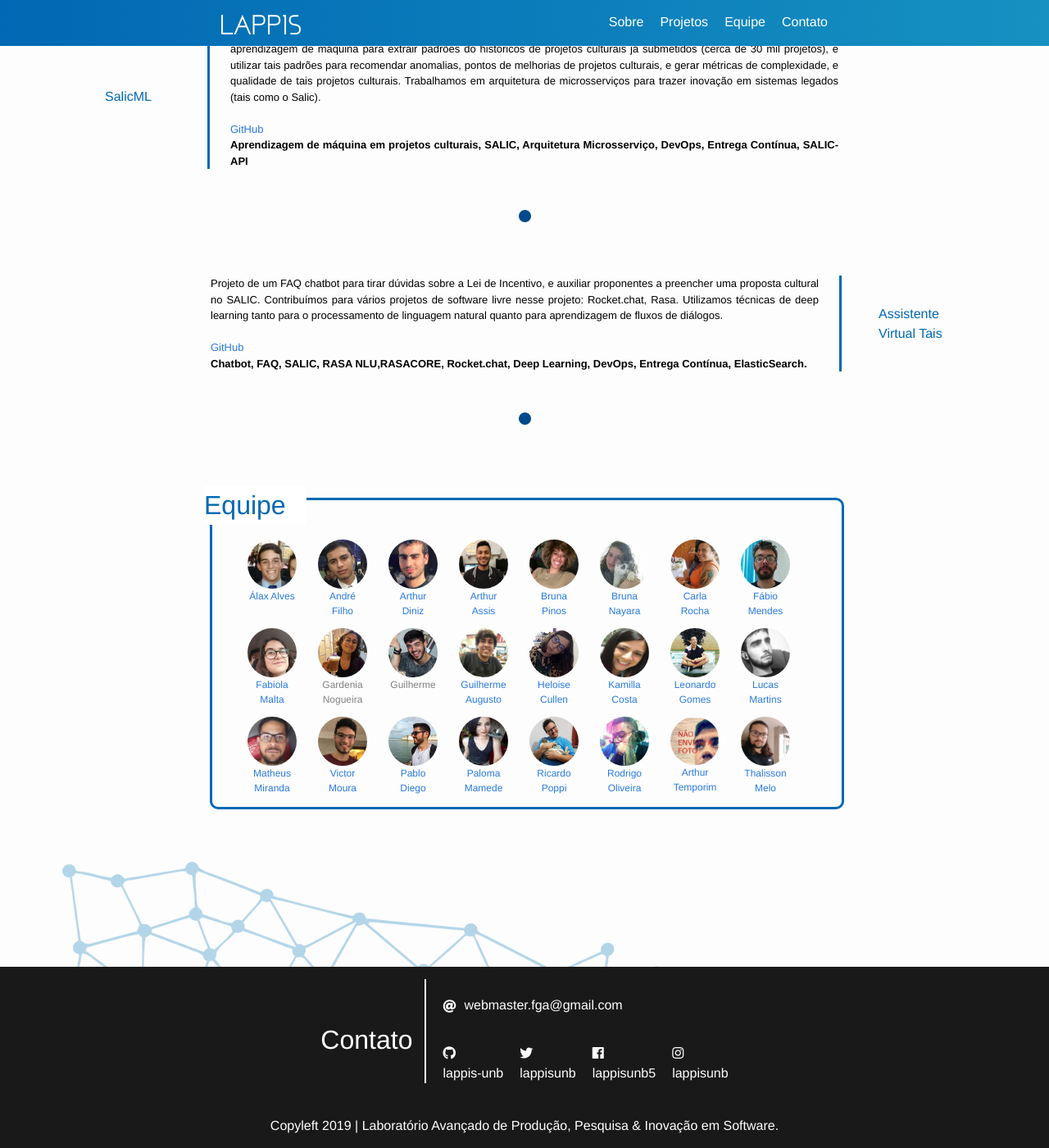
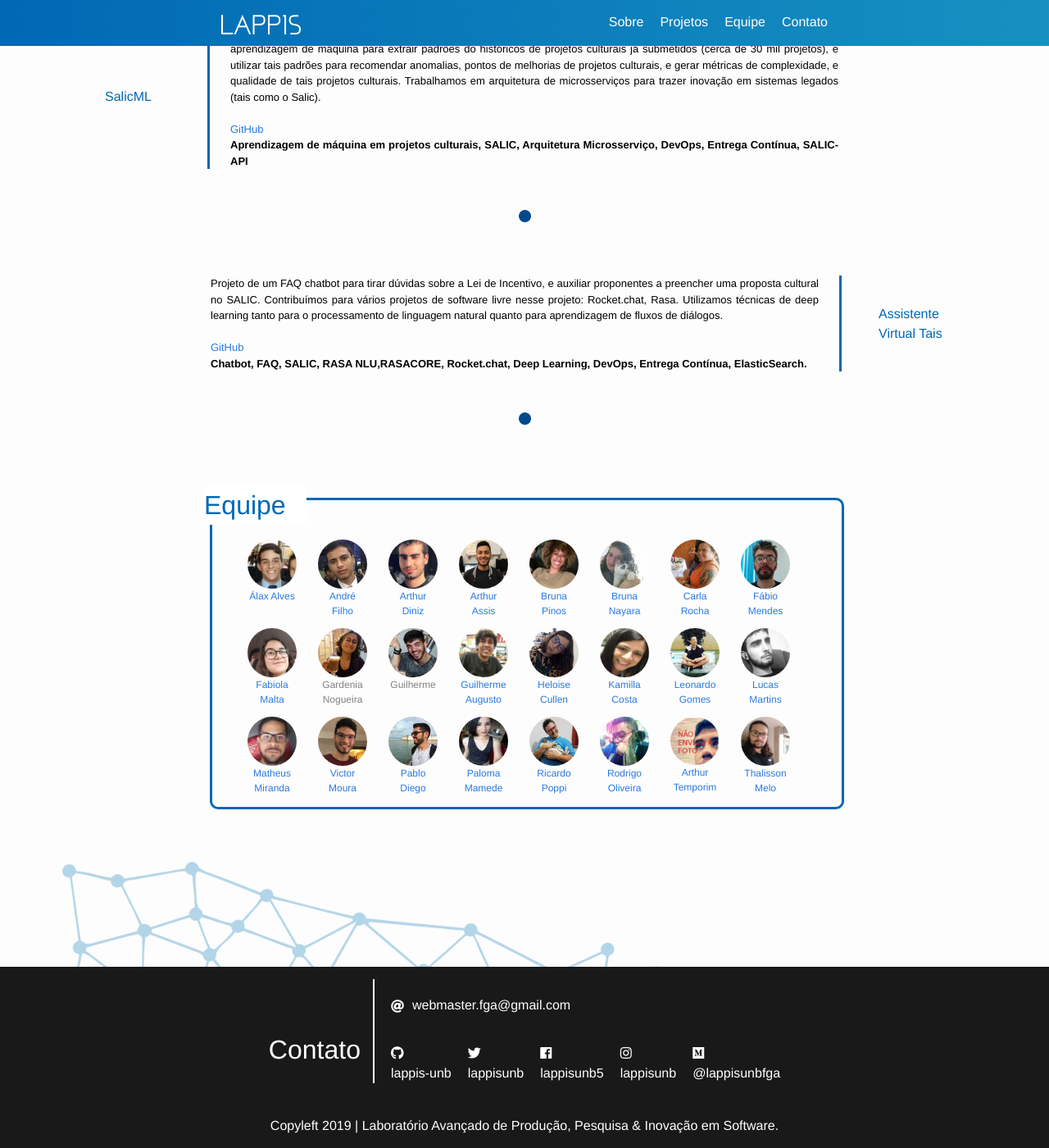
Before and after one commit to lappis-unb/lappis.rocks, a Jekyll site: the page built from index.html, in a window 1280 px wide and 1400 px high, scrolled down 2324 px. Shown: the whole window at 82% size. Built offline with Jekyll 4.4.1, drawn with Linux system fonts in a browser that asks for light colours; nearby versions of some CDN libraries.

Commit message:
include medium

```diff
--- a/_includes/footer.html
+++ b/_includes/footer.html
@@ -40,6 +40,13 @@
             <p class="username"> lappisunb </p>
           </a>
           {% endif %}
+
+          {% if site.medium_username %}
+          <a class="medium" href="https://www.medium.com/{{ site.medium_username }}/">
+            <i class="fab fa-medium   fa-1x"></i>
+            <p class="username"> @lappisunbfga </p>
+          </a>
+          {% endif %}
         </ul>
       </div>
     </div>
--- a/_sass/_layout.scss
+++ b/_sass/_layout.scss
@@ -155,7 +155,8 @@
       .github,
       .facebook,
       .twitter,
-      .instagram {
+      .instagram,
+      .medium {
         padding-left: 20px;
       }
       p {
```
Also changed, not shown: files/lab2-4.png (added).
